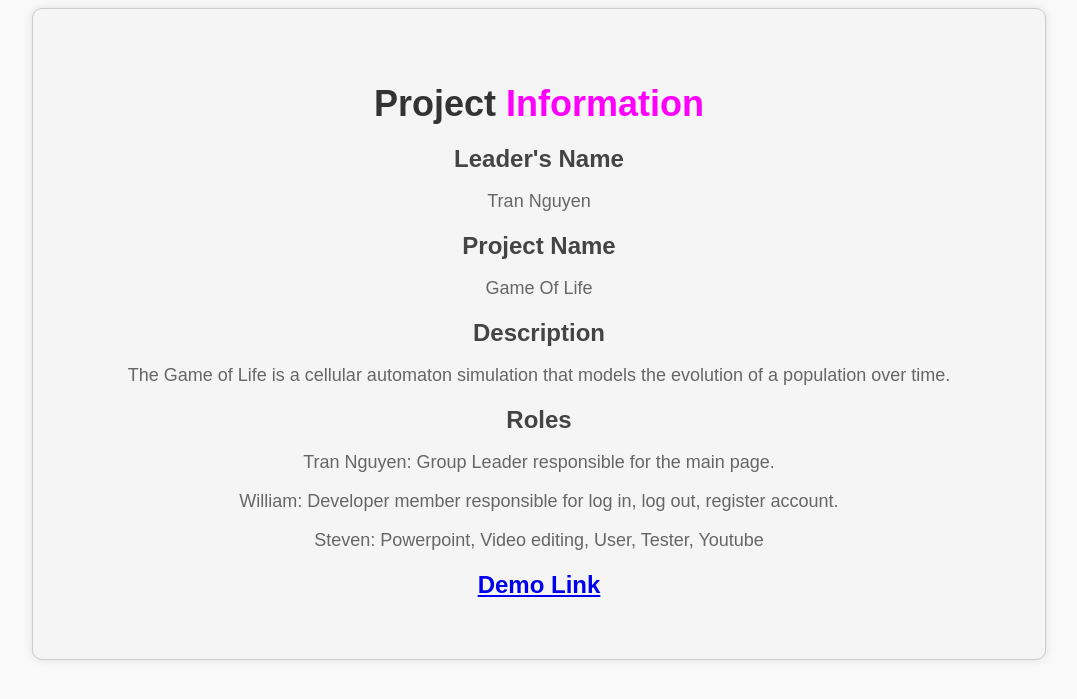
After one commit to williamchoi7090/project3, a PHP site: page /index.html in a window 1280 px wide. The commit adds this page. Shown: the top 699 px of the page, without its empty margins (101-1178 px from the left). Run offline with PHP 8.4, Linux system fonts and the light colour scheme.

Commit message:
Add files via upload

```diff
--- /dev/null
+++ b/index.html
@@ -0,0 +1,80 @@
+<!DOCTYPE html>
+<html>
+<head>
+    <meta charset="utf-8" />
+    <title>Project Information</title>
+    <style>
+        body {
+            font-family: Arial, sans-serif;
+            background-color: #f9f9f9;
+        }
+
+        .container {
+            width: 80%;
+            margin: 0 auto;
+            text-align: center;
+            padding-top: 50px;
+            padding-bottom: 50px;
+        }
+
+        h1 {
+            font-size: 36px;
+            font-weight: bold;
+            margin-bottom: 20px;
+            color: #333;
+        }
+
+        h2 {
+            font-size: 24px;
+            font-weight: bold;
+            margin-bottom: 10px;
+            color: #444;
+        }
+
+        p {
+            font-size: 18px;
+            margin-bottom: 10px;
+            color: #666;
+        }
+        /* add some color to the headings */
+        h1 span {
+            color: #ff00ff;
+        }
+
+        h2 span {
+            color: #00ff00;
+        }
+        /* add some color to the container */
+        .container {
+            background-color: #f5f5f5;
+            border: 1px solid #ccc;
+            border-radius: 10px;
+            box-shadow: 0px 0px 10px rgba(0, 0, 0, 0.1);
+        }
+    </style>
+</head>
+<body>
+    <div class="container">
+        <h1>Project <span>Information</span></h1>
+        <h2>Leader's Name</h2>
+        <p>Tran Nguyen</p>
+        <h2>Project Name</h2>
+        <p>Game Of Life</p>
+        <h2>Description</h2>
+        <p>
+            The Game of Life is a cellular automaton simulation that models the
+            evolution of a population over time.
+        </p>
+        <h2>Roles</h2>
+        <p>Tran Nguyen: Group Leader responsible for the main page.</p>
+        <p>
+            William: Developer member responsible for log in, log out, register
+            account.
+        </p>
+        <p>Steven: Powerpoint, Video editing, User, Tester, Youtube</p>
+        <h2>
+            <a href="login.php">Demo Link</a>
+        </h2>
+    </div>
+</body>
+</html>
--- a/index.php
+++ b/index.php
@@ -496,11 +496,9 @@
             <option value="Pulsar">The Pulsar</option>
             <option value="Glider">Glider</option>
             <option value="LightweightSpaceship">Lightweight Spaceship</option>
-            <option value="GosperGliderGun">Gosper Glider Gun</option>
             <option value="Block">The Block</option>
             <option value="Boat">The Boat</option>
             <option value="Loaf">The Loaf</option>
-            <option value="Beehive">The Beehive</option>
         </select>
     </div>
     <div class="explanation">
--- a/intro.html
+++ b/intro.html
@@ -1,3 +1,4 @@
+<!DOCTYPE html>
 <!DOCTYPE html>
 <html>
 <head>
--- a/register-submit.php
+++ b/register-submit.php
@@ -1,3 +1,4 @@
+
 <!DOCTYPE html>
 <html>
 	<head>
@@ -13,10 +14,6 @@
 			$text = $name.','.$username.','.$password."\n";
 			fwrite($file, $text);
 			fclose($file);
-			$file = fopen('score.txt', 'a');
-			$text = $name . ": 0,\n";
-			fwrite($file, $text);
-			fclose($file);
 			header('Location: login.php');
 		?>
 	</body>
--- a/score.php
+++ b/score.php
@@ -14,8 +14,5 @@
 		<div class= "score2">
 			<pre><h3><?=$filecontents?></h3></pre>
 		</div>
-		<div class= "score2">
-			<h3><a href="intro.html">Back to homepage!</a></h3>
-		</div>
     </body>
 </html>
--- /dev/null
+++ b/score.txt
@@ -0,0 +1 @@
+Hello
--- a/script.js
+++ b/script.js
@@ -55,7 +55,7 @@ document.addEventListener("DOMContentLoaded", function () {
     const startBtn = document.querySelector("#start-btn");
 
     document.getElementById("home").addEventListener("click", function () {
-        window.location.href = "intro.html";
+        window.location.href = "logout.php";
     });
 
     startBtn.addEventListener("click", function () {
```
Also changed, not shown: logout.php (added, +11 -0 lines), updateScore.php (+37 -11 lines).
